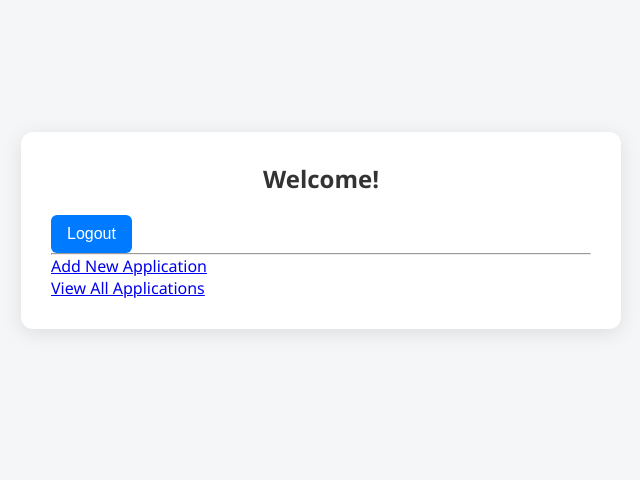
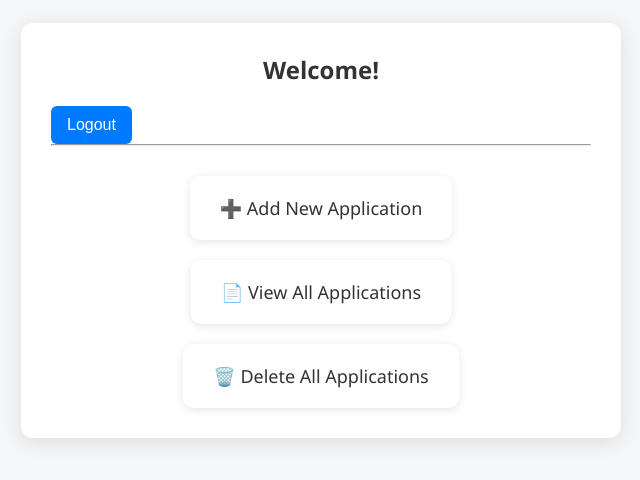
Before and after one commit to Iamaksingh/JobTraker, a plain HTML site: page jobtrackr-frontend/dashboard.html in a window 1280 px wide. Shown: the part 170-650 px from the top of the page, without its empty margins (319-959 px from the left). Drawn offline with Linux system fonts and the light colour scheme; no server answers.

Commit message:
made dashboard options as cards

```diff
--- a/jobtrackr-frontend/dashboard.html
+++ b/jobtrackr-frontend/dashboard.html
@@ -10,10 +10,11 @@
   <h2 id="welcomeMsg">Welcome!</h2>
   <button id="logoutBtn">Logout</button>
   <hr />
-  <nav>
-    <a href="add.html">Add New Application</a><br>
-    <a href="view.html">View All Applications</a>
-  </nav>
+  <div class="card-container">
+  <div class="card" onclick="window.location.href='add.html'">➕ Add New Application</div>
+  <div class="card" onclick="window.location.href='view.html'">📄 View All Applications</div>
+  <div class="card" id="deleteAllBtn">🗑️ Delete All Applications</div>
+  </div>
   </div>
   <script type="module" src="./scripts/dashboard.js"></script>
 </body>
--- a/jobtrackr-frontend/style.css
+++ b/jobtrackr-frontend/style.css
@@ -103,6 +103,32 @@ td a:hover {
   text-decoration: underline;
 }
 
+.card-container {
+  display: flex;
+  flex-wrap: wrap;
+  justify-content: center;
+  gap: 20px;
+  margin-top: 30px;
+}
+
+.card {
+  background-color: #ffffff;
+  padding: 20px 30px;
+  border-radius: 10px;
+  box-shadow: 0 2px 10px rgba(0, 0, 0, 0.1);
+  cursor: pointer;
+  text-align: center;
+  transition: transform 0.2s ease, background-color 0.2s ease;
+  font-size: 18px;
+  min-width: 200px;
+}
+
+.card:hover {
+  background-color: #f5f5f5;
+  transform: translateY(-5px);
+}
+
+
 /* Responsive */
 @media screen and (max-width: 600px) {
   .container {
```
